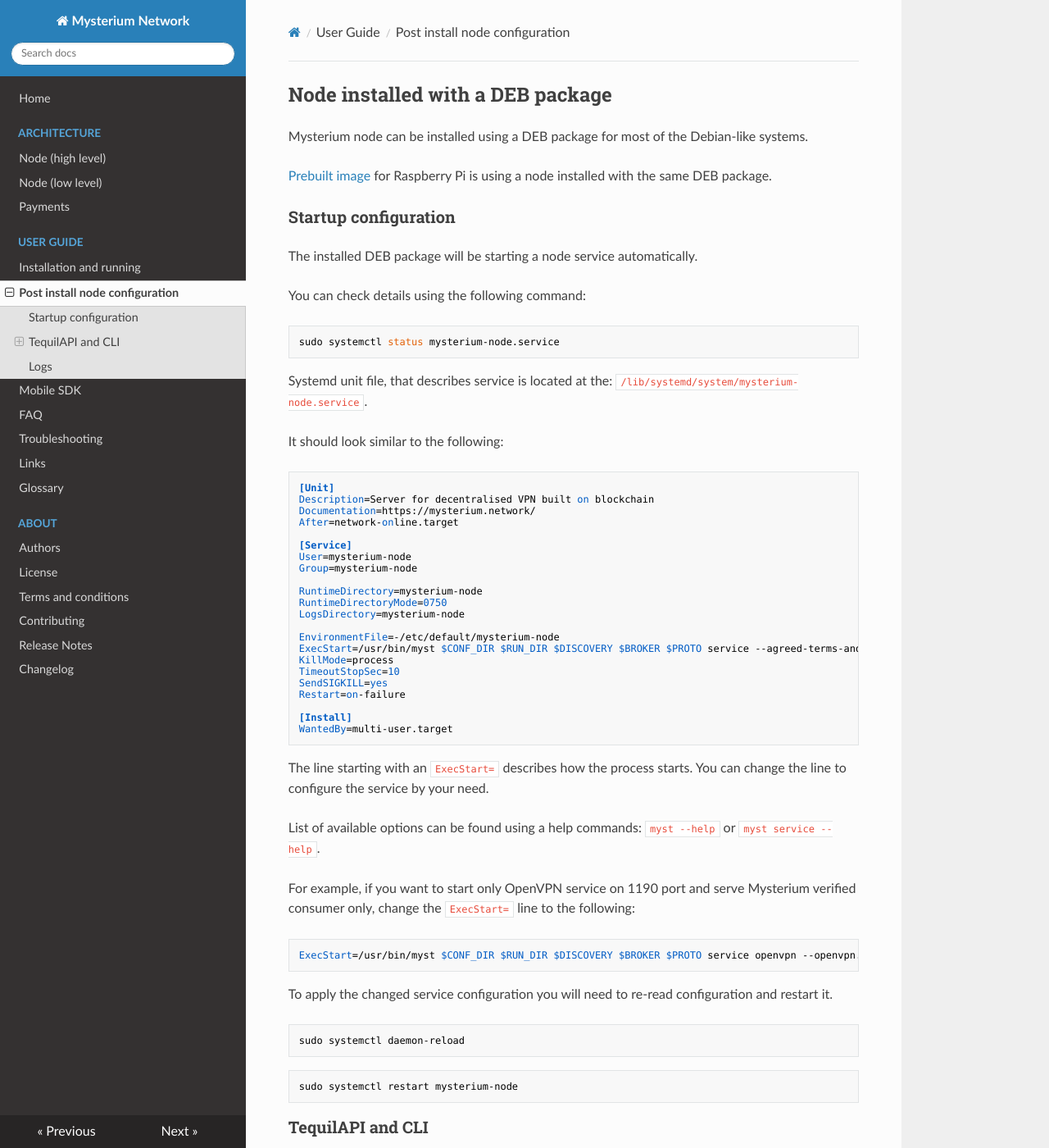
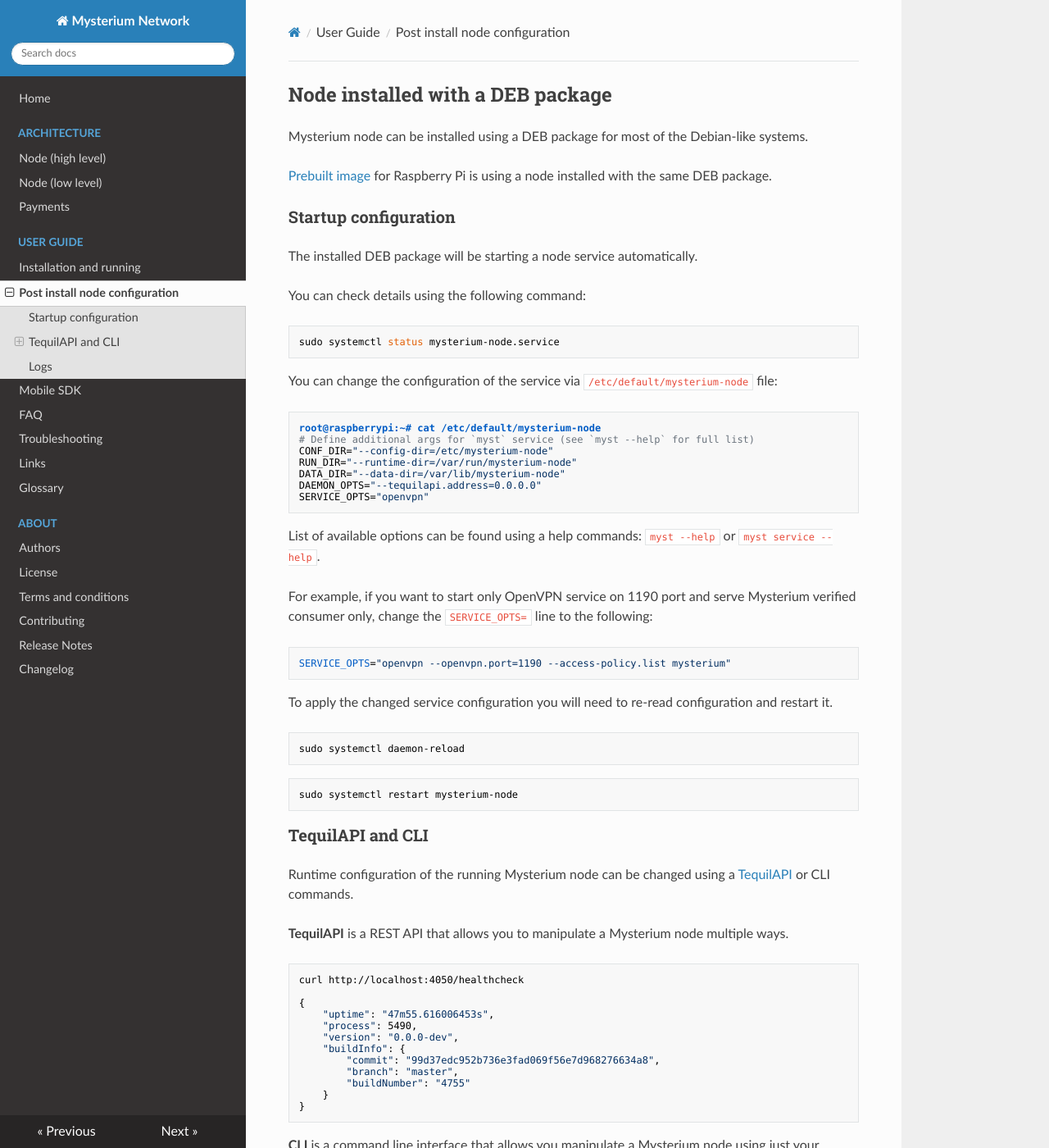
Before and after one commit to mysteriumnetwork/docs, an MkDocs documentation site: the page built from docs/user-guide/postinstall.md, in a window 1280 px wide and 1400 px high. Shown: the whole window at 82% size. Built offline with MkDocs 1.6.1, drawn with Linux system fonts in a browser that asks for light colours; nearby versions of some CDN libraries; old or Windows-style settings are respelled for this version of MkDocs.

Commit message:
Update description of the service configuration

````diff
--- a/docs/user-guide/postinstall.md
+++ b/docs/user-guide/postinstall.md
@@ -12,44 +12,24 @@ You can check details using the following command:
 sudo systemctl status mysterium-node.service
 ```
 
-Systemd unit file, that describes service is located at the: `/lib/systemd/system/mysterium-node.service`.
-
-It should look similar to the following:
+You can change the configuration of the service via `/etc/default/mysterium-node` file:
 
 ```
-[Unit]
-Description=Server for decentralised VPN built on blockchain
-Documentation=https://mysterium.network/
-After=network-online.target
-
-[Service]
-User=mysterium-node
-Group=mysterium-node
-
-RuntimeDirectory=mysterium-node
-RuntimeDirectoryMode=0750
-LogsDirectory=mysterium-node
-
-EnvironmentFile=-/etc/default/mysterium-node
-ExecStart=/usr/bin/myst $CONF_DIR $RUN_DIR $DISCOVERY $BROKER $PROTO service --agreed-terms-and-conditions
-KillMode=process
-TimeoutStopSec=10
-SendSIGKILL=yes
-Restart=on-failure
-
-[Install]
-WantedBy=multi-user.target
+root@raspberrypi:~# cat /etc/default/mysterium-node
+# Define additional args for `myst` service (see `myst --help` for full list)
+CONF_DIR="--config-dir=/etc/mysterium-node"
+RUN_DIR="--runtime-dir=/var/run/mysterium-node"
+DATA_DIR="--data-dir=/var/lib/mysterium-node"
+DAEMON_OPTS="--tequilapi.address=0.0.0.0"
+SERVICE_OPTS="openvpn"
 ```
-
-The line starting with an `ExecStart=` describes how the process starts.
-You can change the line to configure the service by your need.
 
 List of available options can be found using a help commands: `myst --help` or `myst service --help`.
 
-For example, if you want to start only OpenVPN service on 1190 port and serve Mysterium verified consumer only, change the `ExecStart=` line to the following:
+For example, if you want to start only OpenVPN service on 1190 port and serve Mysterium verified consumer only, change the `SERVICE_OPTS=` line to the following:
 
 ```
-ExecStart=/usr/bin/myst $CONF_DIR $RUN_DIR $DISCOVERY $BROKER $PROTO service openvpn --openvpn.port=1190 --access-policy.list mysterium --agreed-terms-and-conditions
+SERVICE_OPTS="openvpn --openvpn.port=1190 --access-policy.list mysterium"
 ```
 
 To apply the changed service configuration you will need to re-read configuration and restart it.
````
